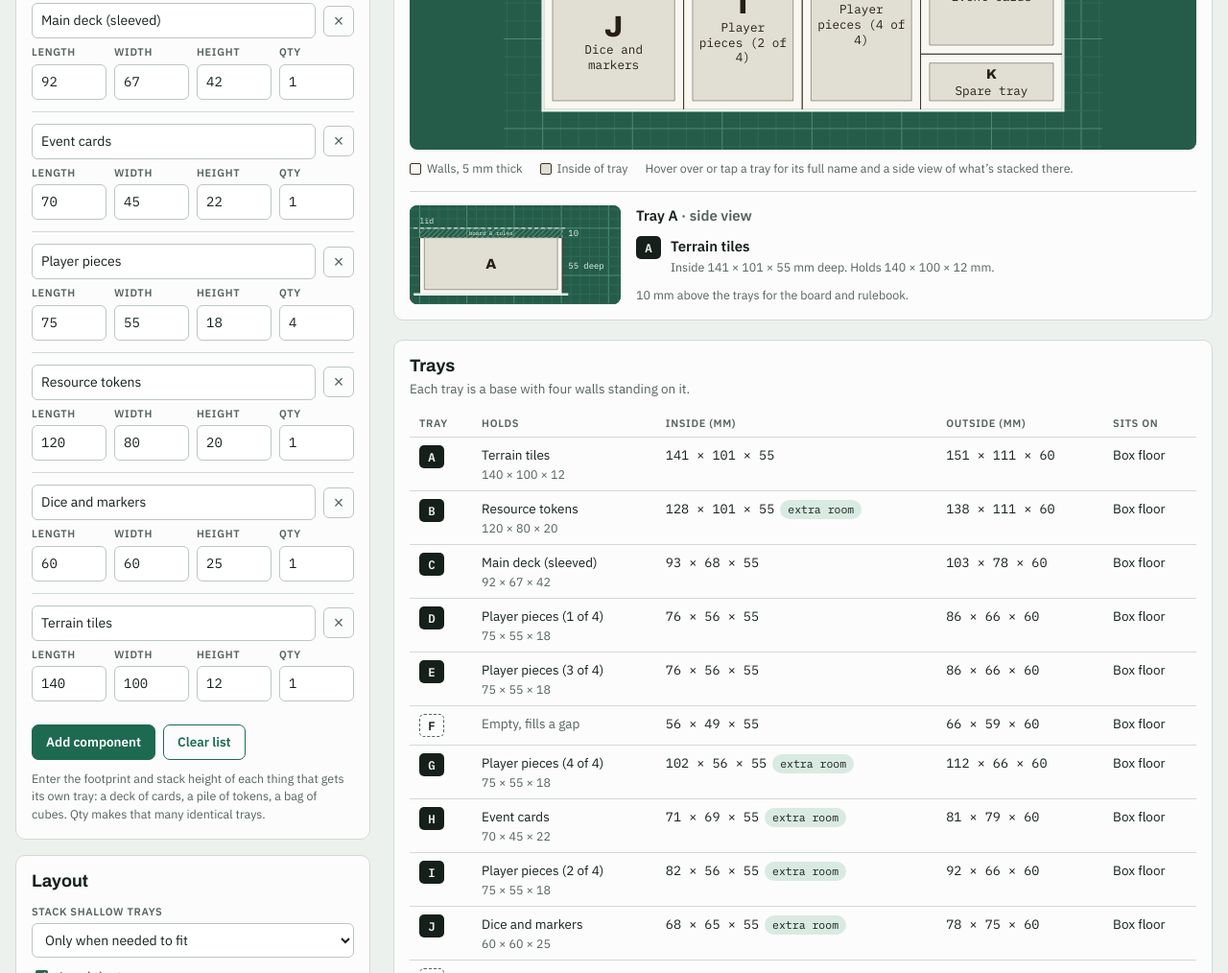
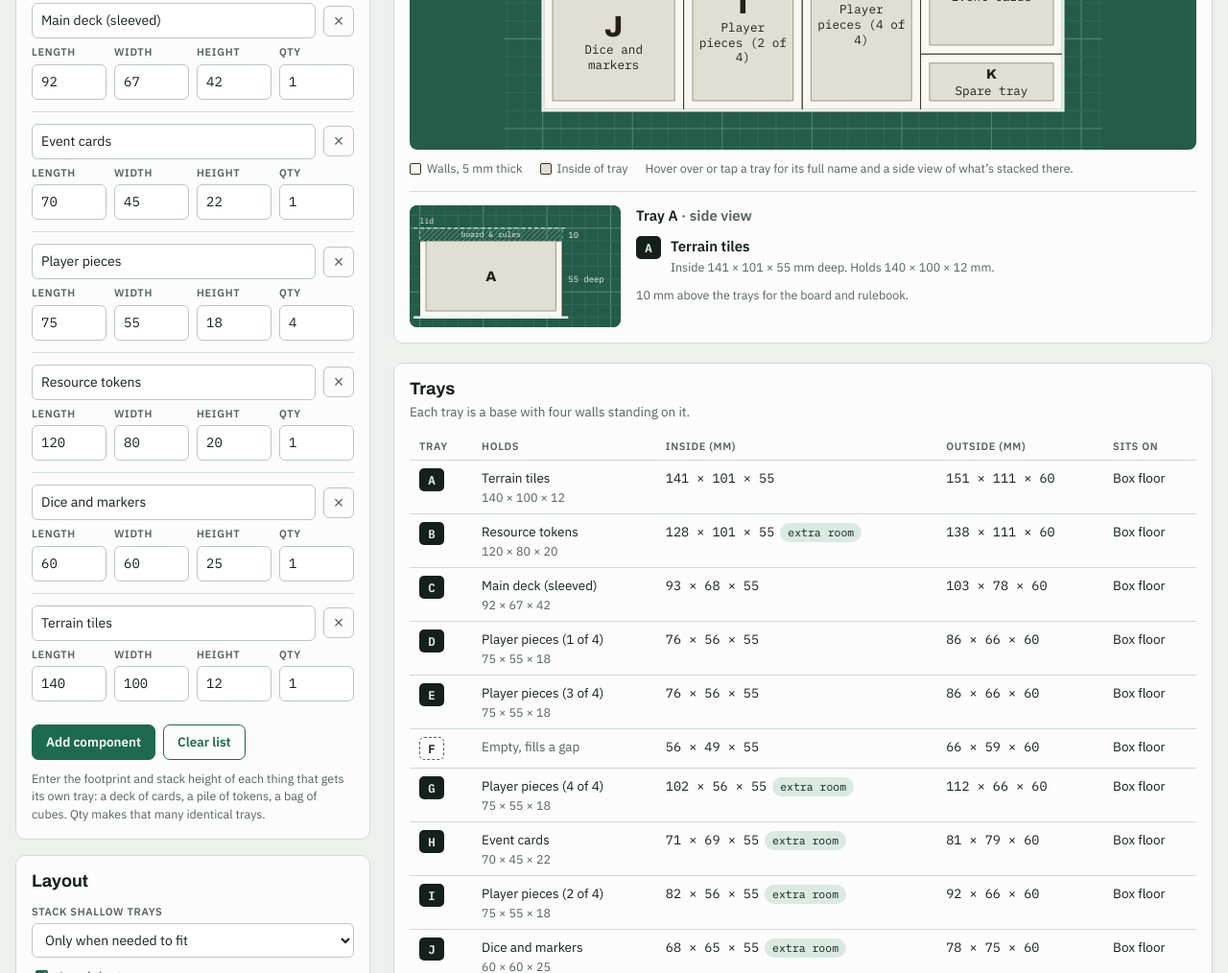
Before and after one commit to CoryWritesCode/game-insert-planner, a plain HTML site: page index.html in a window 1280 px wide. Shown: the part 899-1913 px from the top of the page at 96% size. Drawn offline with nearby package versions, Linux system fonts and the light colour scheme.

Commit message:
fix: keep the side view at one scale for every tray
The side view was as wide as the hovered tray was long, so the panel rescaled
it and the box depth looked different from tray to tray.

Co-Authored-By: Claude Opus 5.5 <noreply@anthropic.com>

```diff
--- a/index.html
+++ b/index.html
@@ -1094,7 +1094,9 @@ window.InsertPlanner = (function(){
 
   // Side view of one spot: trays stacked from the box floor, drawn at true depth.
   function elevationSVG(col, R){
-    const Lw = Math.max(col.w, col.h), H = +S.box.h, t = R.t;
+    // Fixed width tied to the box depth, not the tray length: the panel shows every side view at the
+    // same size, so depth keeps one scale from tray to tray. This view is about height; lengths are in the table.
+    const H = +S.box.h, Lw = H*1.6, t = R.t;
     const M = Math.max(Lw, H), pad = M*0.07, fs = M/10, lab = fs*3.4;
     const x0 = -pad, y0 = -pad - fs*0.9, vw = Lw + 2*pad + lab, vh = H + 2*pad + fs*0.9;
     let s = '<svg viewBox="' + x0 + ' ' + y0 + ' ' + vw + ' ' + vh + '" class="k-' + S.kind + '" role="img" aria-label="Side view of this spot in the box">';
```
